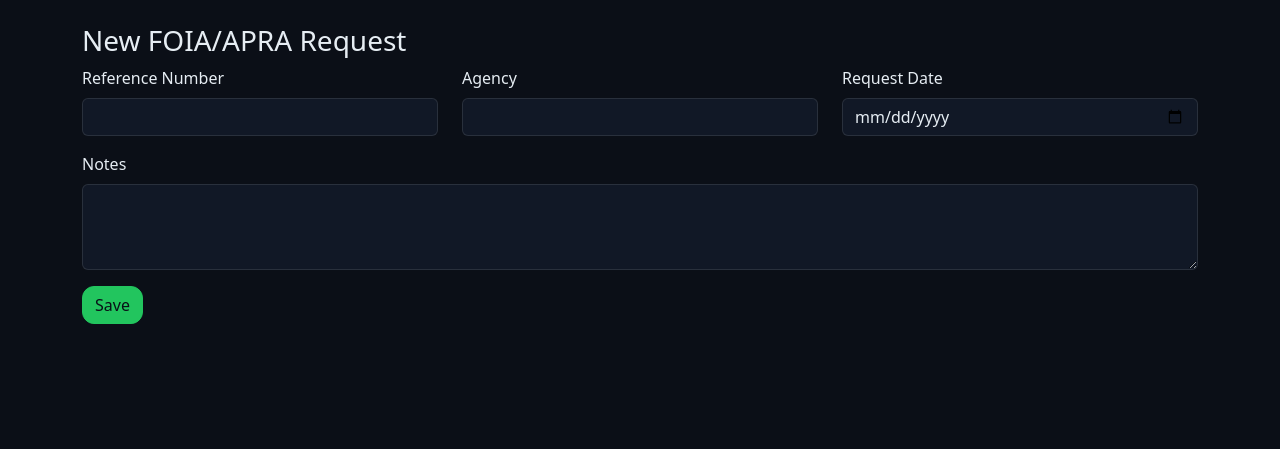
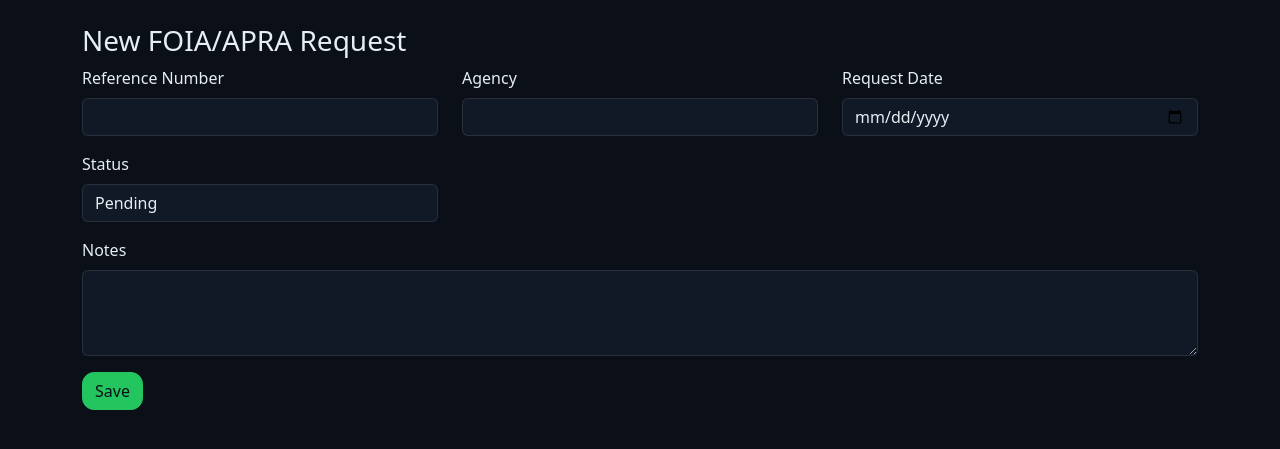
Before and after one commit to NewsNowIndy/Dashboard, a Flask app: page /requests/new in a window 1280 px wide. Shown: the part 57-506 px from the top of the page. Run offline with Flask 3, Linux system fonts and the light colour scheme; a user stored in the database is signed in; tables that the repository leaves empty hold one stand-in row (values such as "Sample post"); parts of the project's set-up code (start-up, migrations or seed data) failed here and were passed over.

Commit message:
Fixed FOIA Status Update (#8)
Detailed description of what you did:
- Updated request_detail.html to show status updates.
- Updated request_form.html to include a status update field.
-

```diff
--- a/app.py
+++ b/app.py
@@ -615,7 +615,7 @@
         old = r.status  # capture before change
 
         status_token = normalize_request_status(request.form.get("status", "Pending"))  # 'PENDING'/'COMPLETED'
-        new_status = RequestStatus[status_token]
+        new_status = RequestStatus.__members__.get(status_token) or RequestStatus(status_token)
         r.status = new_status
 
         cd = request.form.get("completed_date")
--- a/templates/request_form.html
+++ b/templates/request_form.html
@@ -14,6 +14,22 @@
     <label class="form-label">Request Date</label>
     <input type="date" name="request_date" class="form-control" required>
   </div>
+
+  <!-- NEW: Status -->
+  <div class="col-md-4">
+    <label class="form-label">Status</label>
+
+    <!-- Submitted value -->
+    <input type="hidden" name="status" id="new_status_token" value="PENDING">
+
+    <!-- Visible control -->
+    <select id="new_status_select" class="form-select"
+            onchange="document.getElementById('new_status_token').value=this.value">
+      <option value="PENDING" selected>Pending</option>
+      <option value="COMPLETED">Completed</option>
+    </select>
+  </div>
+
   <div class="col-md-12">
     <label class="form-label">Notes</label>
     <textarea name="notes" class="form-control" rows="3"></textarea>
```
Also changed, not shown: templates/request_detail.html (+9 -1 lines), 2 other files.
